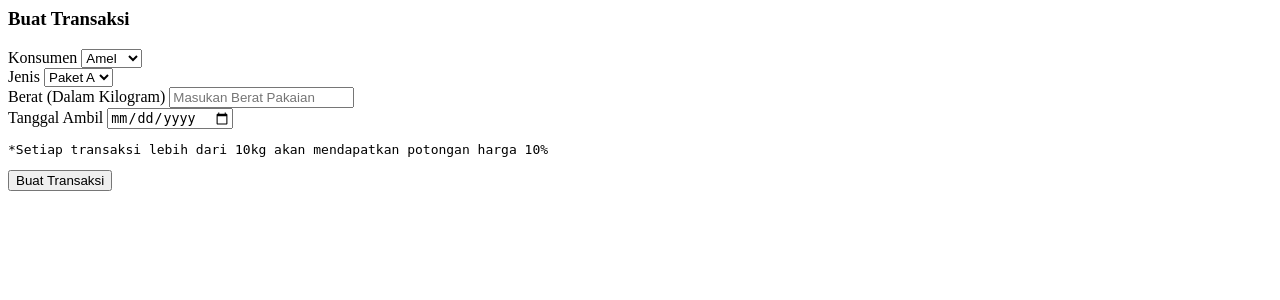
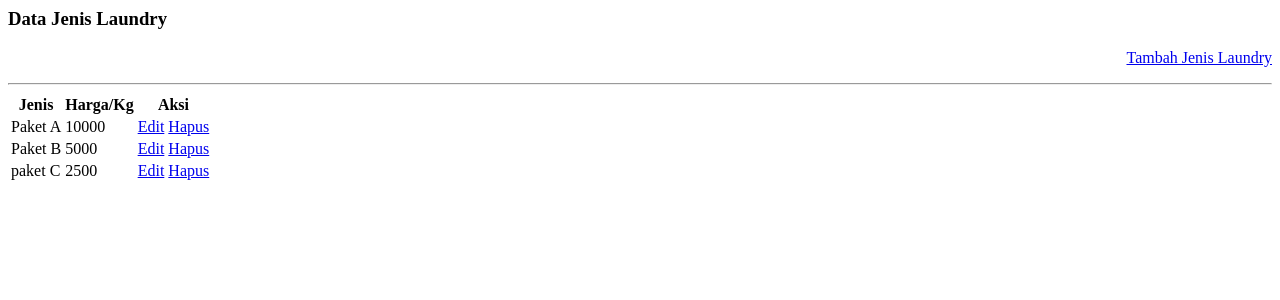
Before and after one commit to riskaaryanti/Laundry, a PHP site: page / in a window 1280 px wide. Shown: the top 300 px of the page. Run offline with PHP 8.4, Linux system fonts and the light colour scheme; data comes from the database, SQL or seed files in the repository.

Commit message:
Add files via upload

```diff
--- a/index.php
+++ b/index.php
@@ -1,89 +1,105 @@
-<div class='panel panel-border panel-primary'>
+
+<?php
+
+$aksi="jenis/proses.php";
+                    $p=isset($_GET['aksi'])?$_GET['aksi']:null;
+                    switch($p){
+default:
+echo "<div class='panel panel-border panel-primary'>
                                     <div class='panel-heading'>
-                                        <h3 class='panel-title'><i class='fa fa-user-plus'></i> Buat Transaksi</h3>
-</div>  <div class='panel-body'>
-<?php
-if(isset($_POST['jenis'])){
-$jeniss	= $_POST['jenis'];
-$query = mysql_query("SELECT * FROM jenis WHERE jenis = '$jeniss'");
-$hasil = mysql_fetch_array($query);
-$harga= $hasil['harga'];
-$berat		= $_POST['berat'];
-$konsumen		= $_POST['konsumen'];
-if ($berat>10){
-$tarif = $berat*$harga*90/100;
-}else{
-$tarif = $berat*$harga;
-}
-$tgl_ambil		= $_POST['tgl_ambil'];
-$timezone = "Asia/Jakarta";
-if(function_exists('date_default_timezone_set')) date_default_timezone_set($timezone);
-$tgl_transaksi=date('Y-m-d');
+                                        <h3 class='panel-title'><i class='fa fa-list'></i> Data Jenis Laundry</h3>
+                                    </div>  <div class='panel-body'>
+									<p align='right'><a class='btn btn-primary' href='?p=jenis&aksi=tambah'><i class='icon-plus'></i>Tambah Jenis Laundry</a></p>
+                                   <hr>
+                                <table id='datatable' class='table table-hover'>
+                                    <thead>
+                                        <tr>
+                                            <th><i class='icon-time'></i> Jenis</th>
+                                            <th><i class='icon-signal'></i> Harga/Kg</th>
+										<th><i class='icon-chevron-right'></i> Aksi</th>
+                                        </tr>
+                                    </thead>
+                                    <tbody>";
+							$i=1;
+							$tp=mysql_query("SELECT * FROM jenis ORDER BY id");
+							while($r=mysql_fetch_array($tp)){
+						    //$hargaa = $r['harga'];
+                             echo"<tr>
+                                    <td>$r[jenis]</td>
+									<td>$r[harga]</td>
+                                    <td><a class='btn btn-primary' href='?p=jenis&aksi=edit&id=$r[id]'><i class='icon-edit'></i>Edit</a>
+									 <a class='btn btn-danger' href='$aksi?act=hapus&id=$r[id]'><i class='icon-trash'></i>Hapus</td>
+
+                                </tr>";
+								$i=$i+1;
+							}
 
 
-	$input = mysql_query("INSERT INTO transaksi VALUES(NULL, '$jeniss','$tarif', '0', '$tgl_transaksi', '$tgl_ambil', '$berat','$usr','$konsumen')") or die(mysql_error());
-	if($input){
+                        echo"</tbody>
+                        </table>
+                                     </div><!-- /.box-body -->
+          </div><!-- /.box -->   ";
 
-		echo '<div class="alert alert-success alert-dismissable">
-<button type="button" class="close" data-dismiss="alert" aria-hidden="true">&times;</button><h4><b>
-Transaksi Berhasil!</b></h4>';
-		echo '
-		<b>Rincian Transaksi</b><br>
-		============================<Br>
-		Konsumen : <b>'.$konsumen.'</b><br>
-		Jenis Laundry : <b>'.$jeniss.'</b><br>
-		Berat : <b>'.$berat.' Kg</b><br>
-		Tarif : <b>Rp. ' . number_format( $tarif, 0 , '' , '.' ) . ',-</b><br>
-		Tanggal Transaksi : <b>'.TanggalIndo($tgl_transaksi).'</b><br>
-		Tanggal Ambil : <b>'.TanggalIndo($tgl_ambil).'</b><br>
-		============================
+break;
+case "edit":
+	$edit = mysql_query("SELECT * FROM jenis WHERE id='$_GET[id]'");
+    $r    = mysql_fetch_array($edit);
+echo "<form method='post' action='jenis/proses.php?act=update' enctype='multipart/form-data'>";
+echo "<div class='panel panel-border panel-primary'>
+                                    <div class='panel-heading'>
+                                        <h3 class='panel-title'><i class='fa fa-list'></i> Edit Jenis Laundry</h3>
+                                    </div>  <div class='panel-body'>
+					<input type='hidden' name='id' value='$r[id]'>
+					 <div class='control-group'>
+					   <div class='form-group'>
+                            <label>Jenis</label>
+                            <div class='span9'><input class='form-control' value='$r[jenis]'  type='text' name='jenis' /></div>
+                        </div>
+					   <div class='form-group'>
+                            <label>Harga/Kg</label>
+                            <div class='span9'><input class='form-control' size='16' type='number' value='$r[harga]' name='harga' /></div>
+                        </div>
+					<Br>
+
+			<input type='submit' class='btn btn-primary' value='Update'> <a class='btn btn-danger' href='?p=harga'>Batal</a>
+		  </form>
 		</div>
 
-		';
 
-	}else{
+                    </div></div>
 
-		echo 'Gagal menambahkan data! ';
-		echo '<a href="tambah.php">Kembali</a>';
+		";
+echo "";
+break;
 
-	}
-  }
+case "tambah":
+echo "<form method='post' action='jenis/proses.php?act=input' enctype='multipart/form-data'>";
+echo '<div class="panel panel-border panel-primary">
+                                    <div class="panel-heading">
+                                        <h3 class="panel-title"><i class="fa fa-list"></i> Tambah Barang</h3>
+                                    </div>  <div class="panel-body">
+					 <div class="control-group">
+					   <div class="form-group">
+                            <label>Jenis</label>
+                            <div class="span9"><input class="form-control" placeholder="Masukan Jenis Laundry"  type="text" name="jenis" /></div>
+                        </div>
+					   <div class="form-group">
+                            <label>Harga/Kg</label>
+                            <div class="span9"><input class="form-control" size="16" type="number" placeholder="Masukan Harga Laundry" name="harga" /></div>
+                        </div>
+					<Br>
+
+			<input type="submit" class="btn btn-primary" value="Tambah"> <a class="btn btn-danger" href="?p=jenis">Batal</a>
+		  </form>
+		  <br>
+
+		</div>
+
+                   </div></div> ';
+echo "";
+break;
+			}//penutup switch
 ?>
-									<form method="post">
-																 <div class="form-group">
-                                                <label>Konsumen</label>
-                                                <select  class="form-control" name="konsumen">
-												<?php
-							$tp=mysql_query("SELECT * FROM konsumen ORDER BY id");
-							while($r=mysql_fetch_array($tp)){
-							?>
-							<option value="<?php echo $r['nama'];?>"><?php echo $r['nama'];?></option>
-							<?php } ?>
-							</select>
-							 </div>
-																		 <div class="form-group">
-                                                <label>Jenis</label>
-                                                  <select  class="form-control" name="jenis">
-												<?php
-							$tp2=mysql_query("SELECT * FROM jenis ORDER BY id");
-							while($r2=mysql_fetch_array($tp2)){
-							?>
-							<option value="<?php echo $r2['jenis'];?>"><?php echo $r2['jenis'];?></option>
-							<?php } ?>
-							</select>
-											   </div>
-									 <div class="form-group">
-                                                <label>Berat (Dalam Kilogram)</label>
-                                                <input type="number" class="form-control" name="berat" placeholder="Masukan Berat Pakaian" required>
-                                            </div>
-											 <div class="form-group">
-                                                <label>Tanggal Ambil</label>
-                                                <input type="date" class="form-control" name="tgl_ambil" required>
-                                            </div>
-											<pre>
-*Setiap transaksi lebih dari 10kg akan mendapatkan potongan harga 10%</pre>
-<button type="submit" class="btn btn-primary waves-effect waves-light">Buat Transaksi</button>
-</form>
-                                     </div>
+</body>
 
-          </div>
+</html>
```
Also changed, not shown: proses.php (added, +28 -0 lines).
